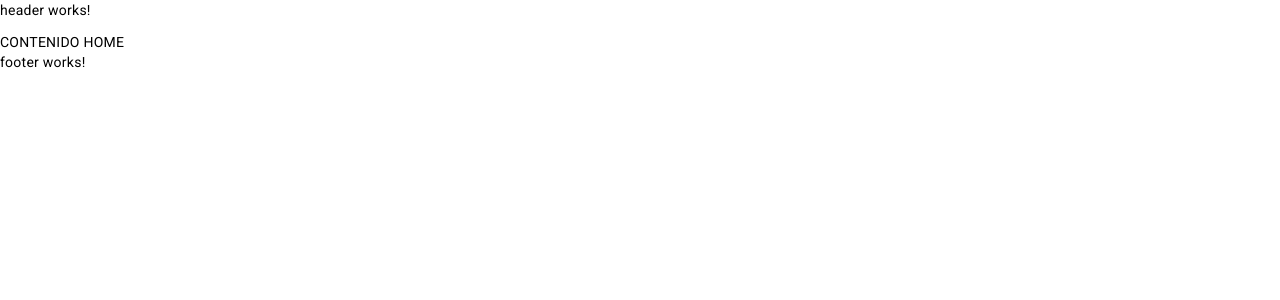
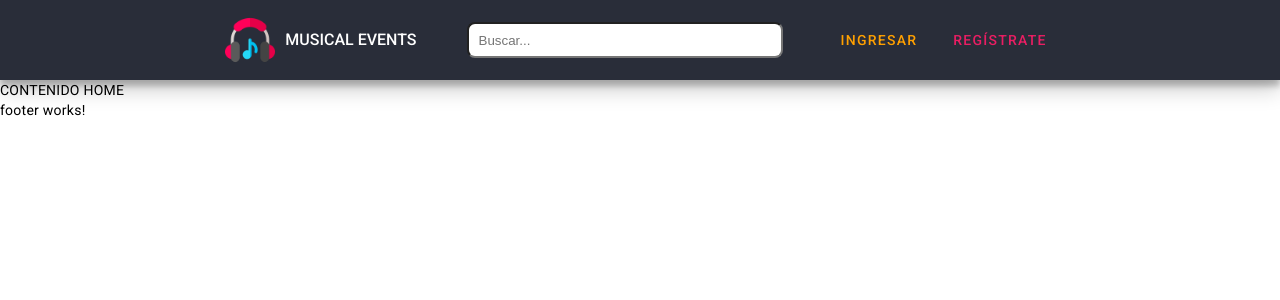
Before and after one commit to Abraham2748/musicstore-frontend202402, an Angular app: page /home in a window 1280 px wide. Shown: the top 300 px of the page. Built offline with nearby package versions, Linux system fonts and the light colour scheme.

Commit message:
Update Header component

```diff
--- a/src/app/shared/components/header/header.component.html
+++ b/src/app/shared/components/header/header.component.html
@@ -1 +1,53 @@
-<p>header works!</p>
+<header
+  class="box-shadow"
+  style="
+    background-color: var(--secondary-color);
+    display: flex;
+    justify-content: center;
+    height: 80px;
+  "
+>
+  <div
+    style="
+      width: 1000px;
+      display: flex;
+      justify-content: center;
+      align-items: center;
+      gap: 50px;
+    "
+  >
+    <div style="display: flex; align-items: center; gap: 10px">
+      <img
+        src="assets/images/logo.png"
+        alt="logo"
+        style="width: 50px; height: 50px"
+      />
+      <h1
+        style="
+          font-size: 16px;
+          color: white;
+          font-weight: 500;
+          margin-bottom: 0;
+        "
+      >
+        MUSICAL EVENTS
+      </h1>
+    </div>
+    <div>
+      <input
+        type="text"
+        placeholder="Buscar..."
+        style="
+          width: 300px;
+          height: 30px;
+          border-radius: 8px;
+          padding-left: 10px;
+        "
+      />
+    </div>
+    <div style="display: flex; gap: 20px">
+      <button mat-button style="color: var(--primary-color)">INGRESAR</button>
+      <button mat-button style="color: var(--accent-color)">REGÍSTRATE</button>
+    </div>
+  </div>
+</header>
--- a/src/assets/styles/material.css
+++ b/src/assets/styles/material.css
@@ -0,0 +1,3 @@
+@import "./colors.css";
+:root {
+}
--- a/src/styles.css
+++ b/src/styles.css
@@ -11,3 +11,7 @@ body {
   padding: 0;
   height: 100%;
 }
+
+.box-shadow {
+  box-shadow: 0 10px 20px rgba(0, 0, 0, 0.19), 0 6px 6px rgba(0, 0, 0, 0.23);
+}
```
Also changed, not shown: src/app/shared/components/header/header.component.ts (+4 -5 lines), src/assets/images/logo.png (added).
